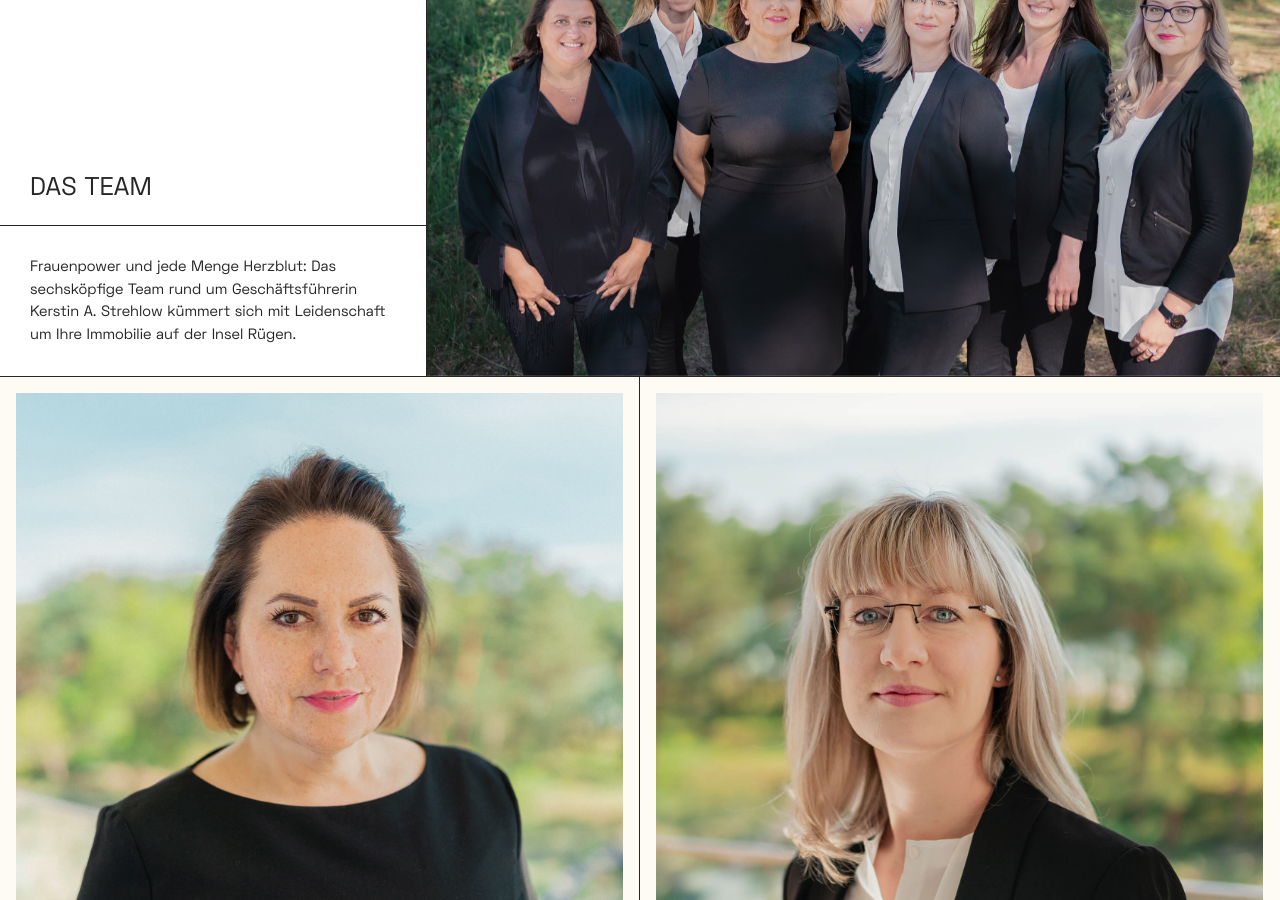
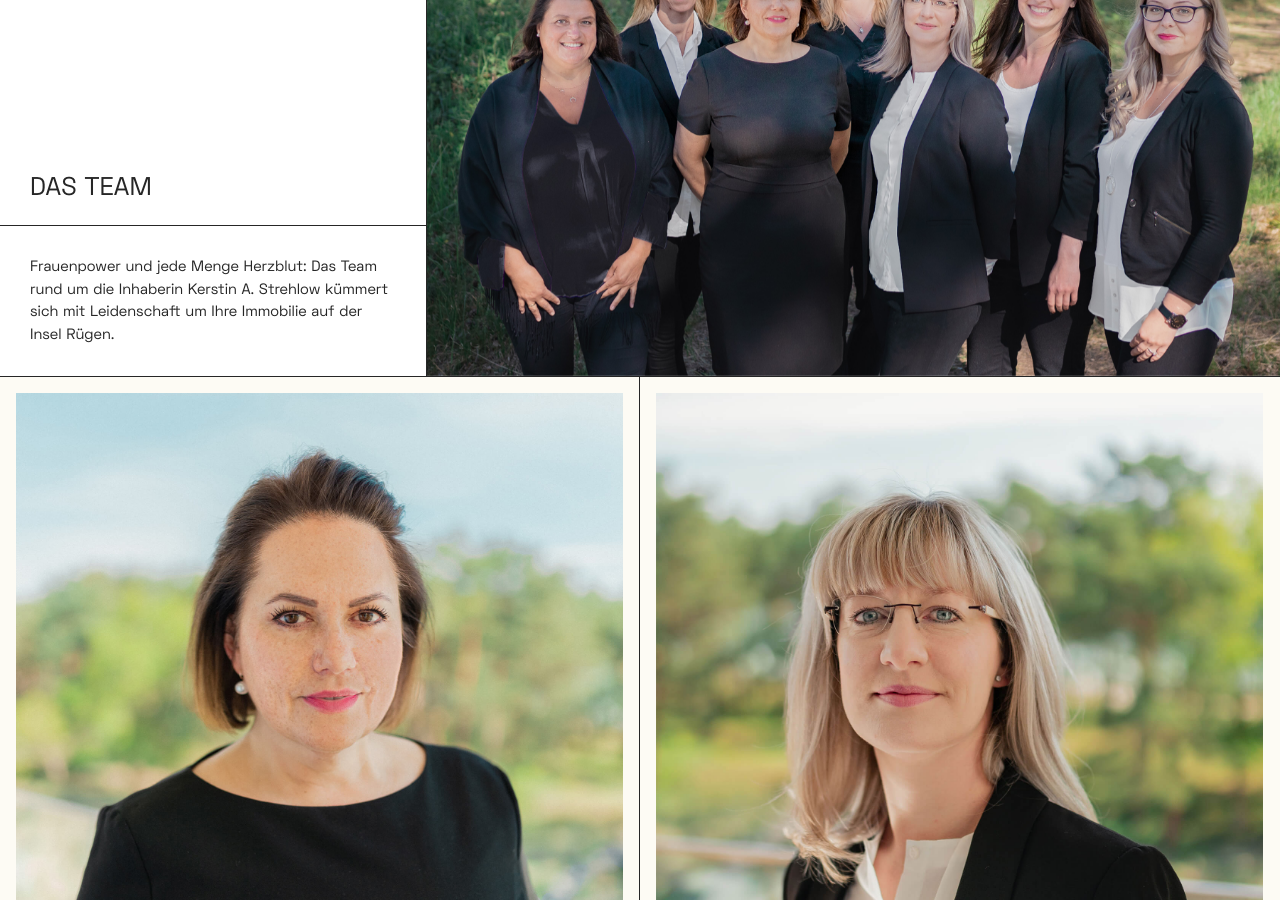
Before and after one commit to nikitasarejko/hgr, a Jekyll site: the page built from team.markdown, in a window 1280 px wide and 900 px high, scrolled down 334 px. Built offline with Jekyll 4.4.1, drawn with Linux system fonts in a browser that asks for light colours; nearby versions of some CDN libraries.

Commit message:
Updated Team

```diff
--- a/team.markdown
+++ b/team.markdown
@@ -6,4 +6,4 @@ group_image: "/uploads/DSC0424_postproduction.jpg"
 layout: team
 ---
 
-Frauenpower und jede Menge Herzblut: Das sechsköpfige Team rund um Geschäftsführerin Kerstin A. Strehlow kümmert sich mit Leidenschaft um Ihre Immobilie auf der Insel Rügen.
+Frauenpower und jede Menge Herzblut: Das Team rund um die Inhaberin Kerstin A. Strehlow kümmert sich mit Leidenschaft um Ihre Immobilie auf der Insel Rügen.
```
